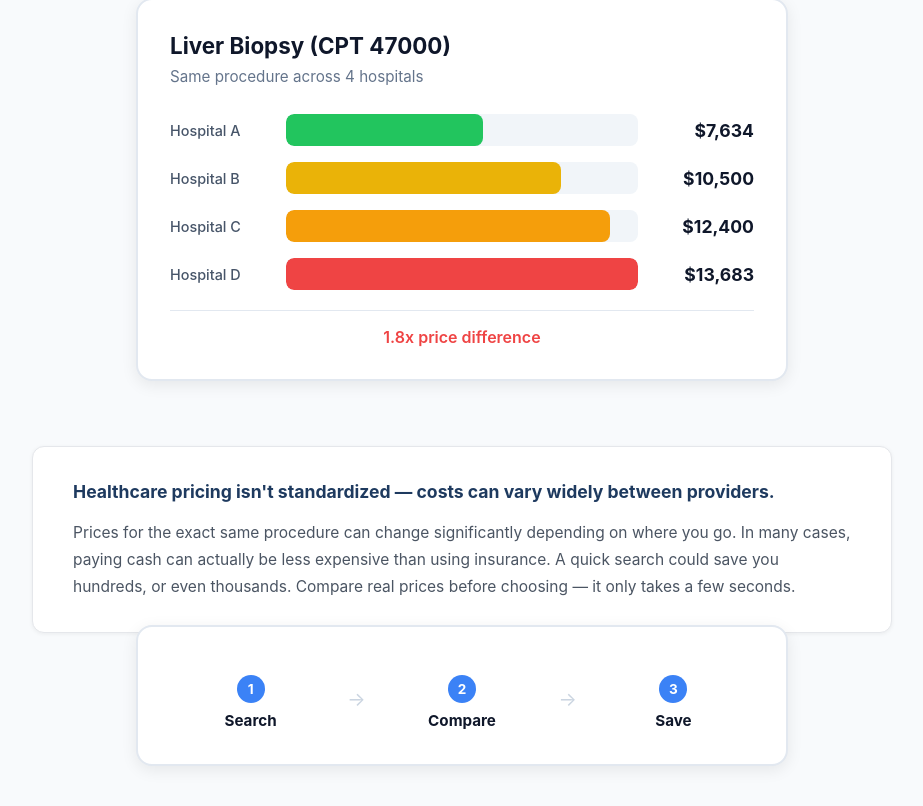
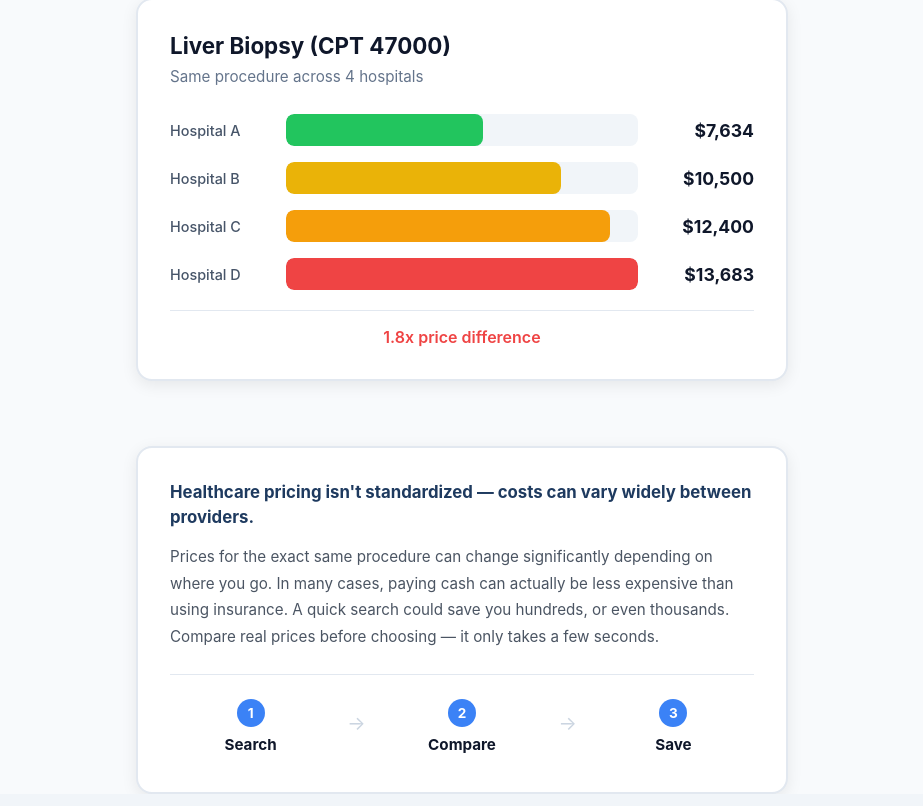
Before and after one commit to jerryjamjingle/mediprice, a React (Create React App) app in the folder frontend/: page / in a window 1280 px wide. Shown: the part 1088-1894 px from the top of the page, without its empty margins (178-1101 px from the left). Built offline with nearby package versions, Linux system fonts and the light colour scheme.

Commit message:
Combine How-it-works and Edu Block

```diff
--- a/frontend/src/Home.css
+++ b/frontend/src/Home.css
@@ -322,22 +322,39 @@
     border-top: 1px solid #e2e8f0;
   }
 
-/* HOW IT WORKS */
-.how-it-works {
-    display: flex;
-    justify-content: center;
-    padding: 0 24px 40px 24px;
-    margin-top: -48px;
+/* COMBINED EDU + HOW IT WORKS */
+.edu-how-section {
+    max-width: 700px;
+    margin: 0 auto 40px auto;
+    padding: 0 24px;
   }
 
-  .how-it-works-panel {
+  .edu-how-panel {
     background: white;
     border-radius: 16px;
-    padding: 28px 32px;
-    width: 100%;
-    max-width: 652px;
+    padding: 32px;
     box-shadow: 0 4px 16px rgba(0,0,0,0.08);
     border: 2px solid #e2e8f0;
+  }
+
+  .edu-block-heading {
+    font-size: 1.05rem;
+    font-weight: 700;
+    color: #1e3a5f;
+    margin: 0 0 0.85rem 0;
+    line-height: 1.5;
+  }
+
+  .edu-block-body {
+    font-size: 0.95rem;
+    color: #4b5563;
+    line-height: 1.75;
+    margin: 0;
+  }
+
+  .edu-divider {
+    border-top: 1px solid #e2e8f0;
+    margin: 24px 0;
   }
 
   .steps {
@@ -389,27 +406,3 @@
     margin-top: 12px;
     flex-shrink: 0;
   }
-  .edu-block {
-    max-width: 860px;
-    margin: 0 auto 2.5rem auto;
-    padding: 2rem 2.5rem;
-    background: #ffffff;
-    border: 1px solid #e5e7eb;
-    border-radius: 12px;
-    box-shadow: 0 1px 4px rgba(0,0,0,0.06);
-  }
-
-  .edu-block-heading {
-    font-size: 1.1rem;
-    font-weight: 700;
-    color: #1e3a5f;
-    margin: 0 0 0.85rem 0;
-    line-height: 1.5;
-  }
-
-  .edu-block-body {
-    font-size: 0.97rem;
-    color: #4b5563;
-    line-height: 1.75;
-    margin: 0;
-  }
--- a/frontend/src/Home.js
+++ b/frontend/src/Home.js
@@ -258,8 +258,9 @@ export default function Home() {
         </div>
       </section>
 
-      {/* Educational Block */}
-<div className="edu-block">
+     {/* COMBINED EDU + HOW IT WORKS */}
+<section className="edu-how-section">
+  <div className="edu-how-panel">
     <p className="edu-block-heading">Healthcare pricing isn't standardized — costs can vary widely between providers.</p>
     <p className="edu-block-body">
       Prices for the exact same procedure can change significantly depending on where you go.
@@ -267,11 +268,9 @@ export default function Home() {
       A quick search could save you hundreds, or even thousands.
       Compare real prices before choosing — it only takes a few seconds.
     </p>
-</div>
 
-      {/* HOW IT WORKS */}
-      <section className="how-it-works">
-        <div className="how-it-works-panel">
+    <div className="edu-divider" />
+
     <div className="steps">
       <div className="step">
         <div className="step-number">1</div>
```
Lines whose indentation alone changed are shown as unchanged.
